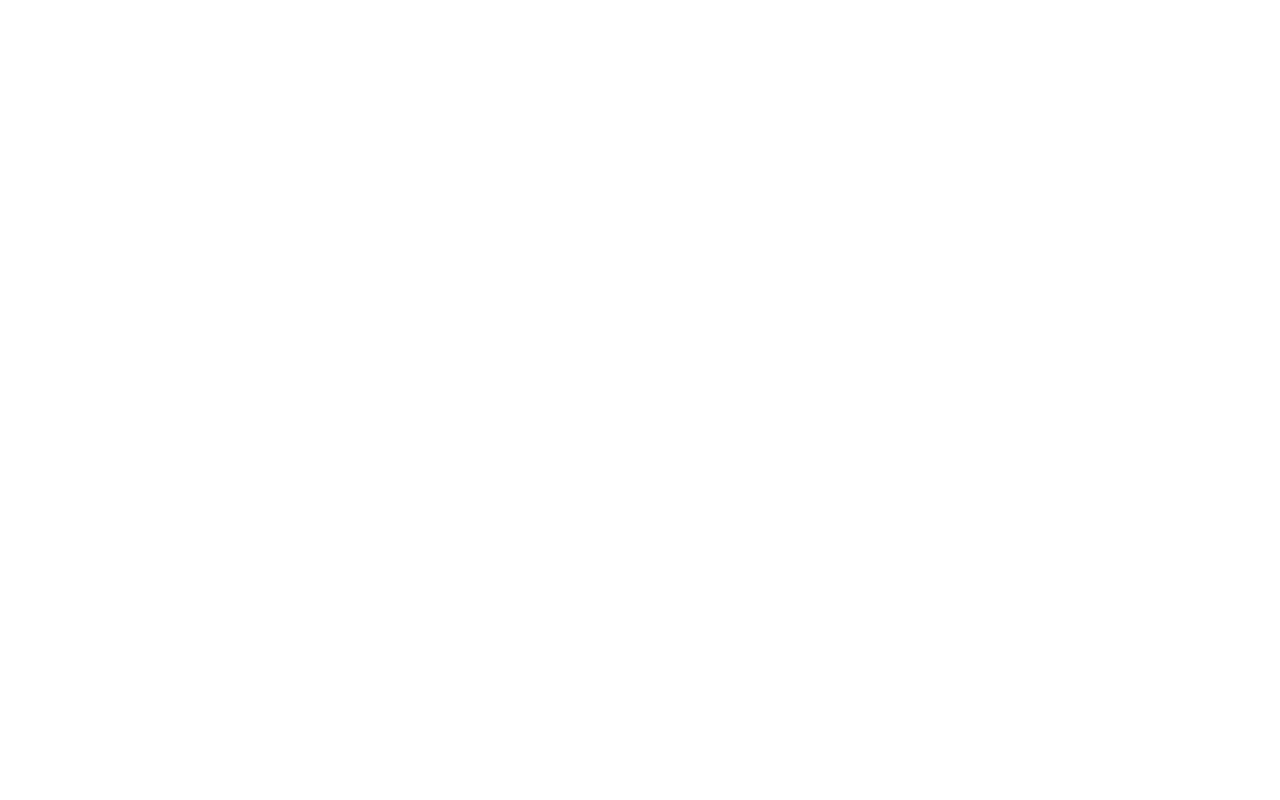
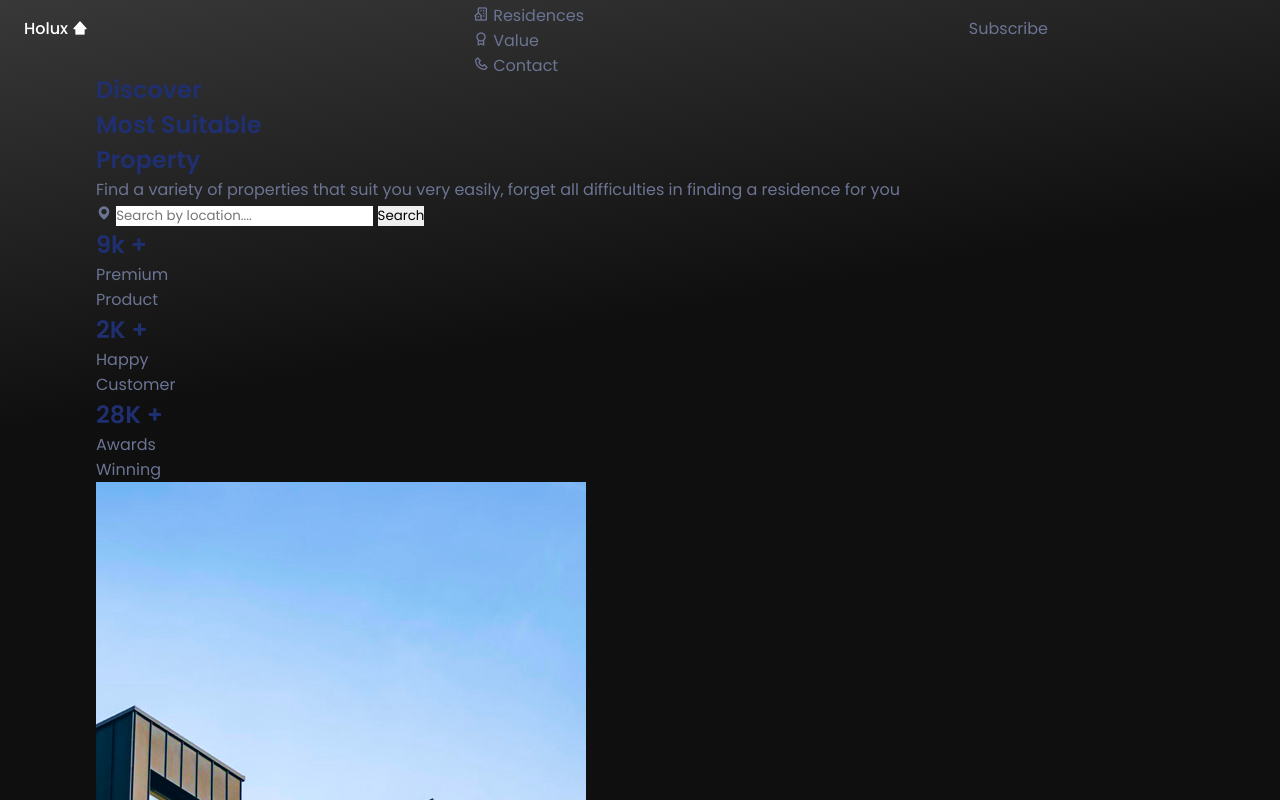
Before and after one commit to abir-ahmmed/holux-html, a plain HTML site: page index.html in a window 1280 px wide. Shown: the top 800 px of the page. Drawn offline with nearby package versions, Linux system fonts and the light colour scheme.

Commit message:
nav done

```diff
--- a/assets/css/style.css
+++ b/assets/css/style.css
@@ -0,0 +1,219 @@
+
+/*========== Google Fonts ==========*/
+@import url('https://fonts.googleapis.com/css2?family=Poppins:wght@400;500;600&display=swap');
+/*========== Variable Css ==========*/
+
+/*========== Root ==========*/
+:root{
+    --header-height:3.5rem;
+
+/*========== Colors ==========*/
+--first-color: hsl(228, 66%, 53%);
+--first-color-alt: hsl(228, 66%, 47%);
+--first-color-light: hsl(228, 62%, 59%);
+--first-color-lighten: hsl(228, 100%, 97%);
+--second-color: hsl(25, 83%, 53%);
+--title-color: hsl(228, 57%, 28%);
+--text-color: hsl(228, 15%, 50%);
+--text-color-light: hsl(228, 12%, 75%);
+--border-color: hsl(228, 99%, 98%);
+--body-color: #fff;
+--container-color: #fff;
+
+/*========== Font and typography ==========*/
+    --body-font:'Poppins', sans-serif;
+    --big-font-size: 2.25rem;
+    --h1-font-size: 1.5rem;
+    --h2-font-size: 1.25rem;
+    --h3-font-size:1rem;
+    --normal-font-size: .938rem;
+    --small-font-size: .813rem;
+    --smaller-font-size: .75rem;
+
+    /*========== Font Weight ==========*/
+    --font-medium: 500;
+    --font-semi-bold: 600;
+
+    /*========== Z index ==========*/
+    --z-tooltip:10;
+    --z-fixed:100;
+    /*==========  ==========*/
+}
+
+/*========== Responsive Typography ==========*/
+@media screen and (min-width: 1024px) {
+    :root{
+        --big-font-size: 4rem;
+        --h1-font-size: 2.25rem;
+        --h2-font-size: 1.5rem;
+        --h3-font-size:1.25rem;
+        --normal-font-size: 1rem;
+        --small-font-size: .875rem;
+        --smaller-font-size: .813rem;
+    }
+}
+
+/*========== BASE ==========*/
+*{
+    box-sizing: border-box;
+    margin: 0;
+    padding: 0;
+}
+
+html{
+    scroll-behavior: smooth;
+}
+
+body{
+    font-family: var(--body-font);
+    background-color: var(--body-color);
+    color: var(--text-color);
+    font-size: var(--normal-font-size);
+}
+
+h1,h2,h3{
+    color: var(--title-color);
+    font-weight: var(--font-semi-bold);
+}
+
+ul{
+    list-style: none;
+}
+
+a{
+    text-decoration: none;
+    color: var(--text-color);
+}
+
+img{
+    max-width: 100%;
+    height: auto;
+}
+
+input,
+button{
+    font-family: var(--body-font);
+    outline: none;
+    border: none;
+}
+
+/*========== Resable Css Classes ==========*/
+.container{
+    max-width: 1024px;
+    margin-left: 1.5rem;
+    margin-right: 1.5rem;
+}
+
+.grid{
+    display: grid;
+}
+
+.section{
+    padding: 4.5rem;
+}
+
+.section_title{
+    font-size: var(--h2-font-size);
+    margin-bottom: 1rem;
+}
+
+.section_title span{
+    color: var(--second-color);
+}
+
+.section_subtitle{
+    font-size: var(--small-font-size);
+    display: block;
+    color: var(--second-color);
+}
+
+.main{
+    overflow: hidden;
+}
+
+/*==================== HEADER & NAV ====================*/
+.header{
+    position: fixed;
+    top: 0;
+    left: 0;
+    width: 100%;
+    border-color: transparent;
+    z-index: var(--z-fixed);
+    transition: .4s;
+}
+
+.nav{
+    height: var(--header-height);
+    display: flex;
+    justify-content: space-between;
+    align-items: center;
+}
+
+.nav_logo{
+    color: #fff;
+    display: inline-flex;
+    align-items: center;
+    column-gap: .25rem;
+    font-weight: var(--font-medium);
+    transition: .3s;
+}
+
+.nav_logo i{
+    font-size: 1rem;
+}
+
+.nav_logo:hover{
+    color: var(--first-color);
+}
+
+@media screen and (max-width: 1023px) {
+    .nav_menu{
+        position: fixed;
+        bottom: 2rem;
+        border-color: var(--container-color);
+        box-shadow: 0 8px 12px hsla(228, 66%, 45%, .15);
+        width: 90%;
+        left: 0;
+        right: 0;
+        margin: 0 auto;
+        padding: 1.3rem 3rem;
+        border-radius: 1.25rem;
+        transition: .4s;
+    }
+
+    .nav_list {
+        display: flex;
+        justify-content: space-between;
+        align-items: center;
+    }
+
+    .nav_link{
+        display: flex;
+        padding: 0.5rem;
+        border-radius: 50%;
+    }
+    .nav_link i{
+        font-size: 1.25rem;
+    }
+    .nav_link span {
+        display: none;
+    }
+}
+
+/*==================== MAIN ====================*/
+
+/*=============== Home ===========*/
+.home{
+    background: linear-gradient(170deg,
+        hsl(0, 0%, 22%)0%,
+        hsl(0, 0%, 6%)30%
+    );
+    padding-bottom: 0;
+}
+/*===============  ===========*/
+/*==================== FOOTER ====================*/
+/*==================== RESPONSIVE ====================*/
+
+
+
+/*==========  ==========*/
--- a/index.html
+++ b/index.html
@@ -11,16 +11,122 @@
     <link rel="shortcut icon" href="assets/img/favicon.png">
     <!--========== Remix Icon ==========-->
     <!--========== Css ==========-->
+    <link href='https://unpkg.com/boxicons@2.1.4/css/boxicons.min.css' rel='stylesheet'>
+
     <link rel="stylesheet" href="assets/css/style.css">
 </head>
 <body>
 
     <!--======================================== HEADER AREA START ========================================-->
+    <header class="header" id="header">
+        <nav class="nav container">
+            <a href="#" class="nav_logo">
+                Holux <i class="bx bxs-home-alt-2"></i>
+            </a>
 
+            <div class="nav_menu">
+                <ul class="nav_list">
+                    <li class="nav_item">
+                        <a href="#home" class="nav_link">
+                            <i class="bx bx-home-alt-2"></i>
+                            <span>Home</span>
+                        </a>
+                    </li>
+
+                    <li class="nav_item">
+                        <a href="#residences" class="nav_link">
+                            <i class="bx bx-building-house"></i>
+                            <span>Residences</span>
+                        </a>
+                    </li>
+
+                    <li class="nav_item">
+                        <a href="#value" class="nav_link">
+                            <i class="bx bx-award"></i>
+                            <span>Value</span>
+                        </a>
+                    </li>
+
+                    <li class="nav_item">
+                        <a href="#contact" class="nav_link">
+                            <i class="bx bx-phone"></i>
+                            <span>Contact</span>
+                        </a>
+                    </li>
+                </ul>
+            </div>
+
+            <a href="#" class="button nav_button">
+                Subscribe
+            </a>
+        </nav>
+    </header>
     <!--======================================== HEADER AREA END ========================================-->
+    <main class="main">
 
+        <section class="home section" id="home">
+            <div class="home_container container grid">
+                <div class="home_data">
+                    <h1 class="home_title">
+                        Discover <br> Most Suitable <br> Property
+                    </h1>
+
+                    <p class="home_description">
+                        Find a variety of properties that suit you very easily,
+                        forget all difficulties in finding a residence for you
+                    </p>
+
+                    <form action="" class="home_search">
+                        <i class="bx bxs-map"></i>
+                        <input type="search" placeholder="Search by location...." class="home_search-input">
+                        <button class="button">Search</button>
+                    </form>
+
+                    <div class="home_value">
+                        <div>
+                            <h1 class="home_value-number">
+                                9k <span>+</span>
+                            </h1>
+                            <span class="home_value-description">
+                                Premium <br> Product
+                            </span>
+                        </div>
+
+                        <div>
+                            <h1 class="home_value-number">
+                                2K <span>+</span>
+                            </h1>
+                            <span class="home_value-description">
+                                Happy <br> Customer
+                            </span>
+                        </div>
+
+                        <div>
+                            <h1 class="home_value-number">
+                                28K <span>+</span>
+                            </h1>
+                            <span class="home_value-description">
+                                Awards <br> Winning
+                            </span>
+                        </div>
+                    </div>
+                </div>
+
+                <div class="home_images">
+                    <div class="home_orbe"></div>
+
+                    <div class="home_img">
+                        <img src="assets/img/home.jpg" alt="home image">
+                    </div>
+                </div>
+            </div>
+        </section>
+
+    </main>
     <!--======================================== MAIN AREA START ========================================-->
+    <footer class="footer section">
 
+    </footer>
     <!--======================================== MAIN AREA END ========================================-->
 
     <!--======================================== FOOTER AREA START ========================================-->
```
